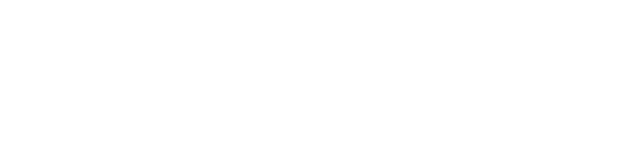
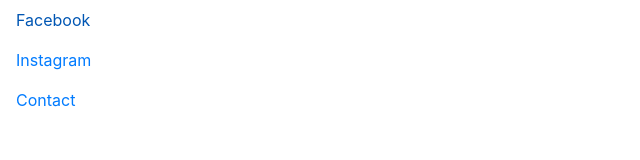
Before and after one commit to CathDM/challenge-bootstrap, a plain HTML site: page Index.html in a window 1280 px wide. Shown: the whole page, without its empty margins (0-640 px from the left). Drawn offline with nearby package versions, Linux system fonts and the light colour scheme.

Commit message:
side-nav

```diff
--- a/Index.html
+++ b/Index.html
@@ -10,7 +10,18 @@
     <link rel="stylesheet" href="https://stackpath.bootstrapcdn.com/bootstrap/4.3.1/css/bootstrap.min.css" integrity="sha384-ggOyR0iXCbMQv3Xipma34MD+dH/1fQ784/j6cY/iJTQUOhcWr7x9JvoRxT2MZw1T" crossorigin="anonymous">
   </head>
   <body>
+    <ul class="nav flex-column">
+        <li class="nav-item">
+          <a class="nav-link active" href="https://www.facebook.com/FFORMATTT">Facebook</a>
+        </li>
+        <li class="nav-item">
+          <a class="nav-link" href="https://www.instagram.com/fformattt/">Instagram</a>
+        </li>
+        <li class="nav-item">
+          <a class="nav-link" href="#">Contact</a>
+        </li>
 
+      </ul>
     <!-- Optional JavaScript -->
     <!-- jQuery first, then Popper.js, then Bootstrap JS -->
     <script src="https://code.jquery.com/jquery-3.3.1.slim.min.js" integrity="sha384-q8i/X+965DzO0rT7abK41JStQIAqVgRVzpbzo5smXKp4YfRvH+8abtTE1Pi6jizo" crossorigin="anonymous"></script>
```
